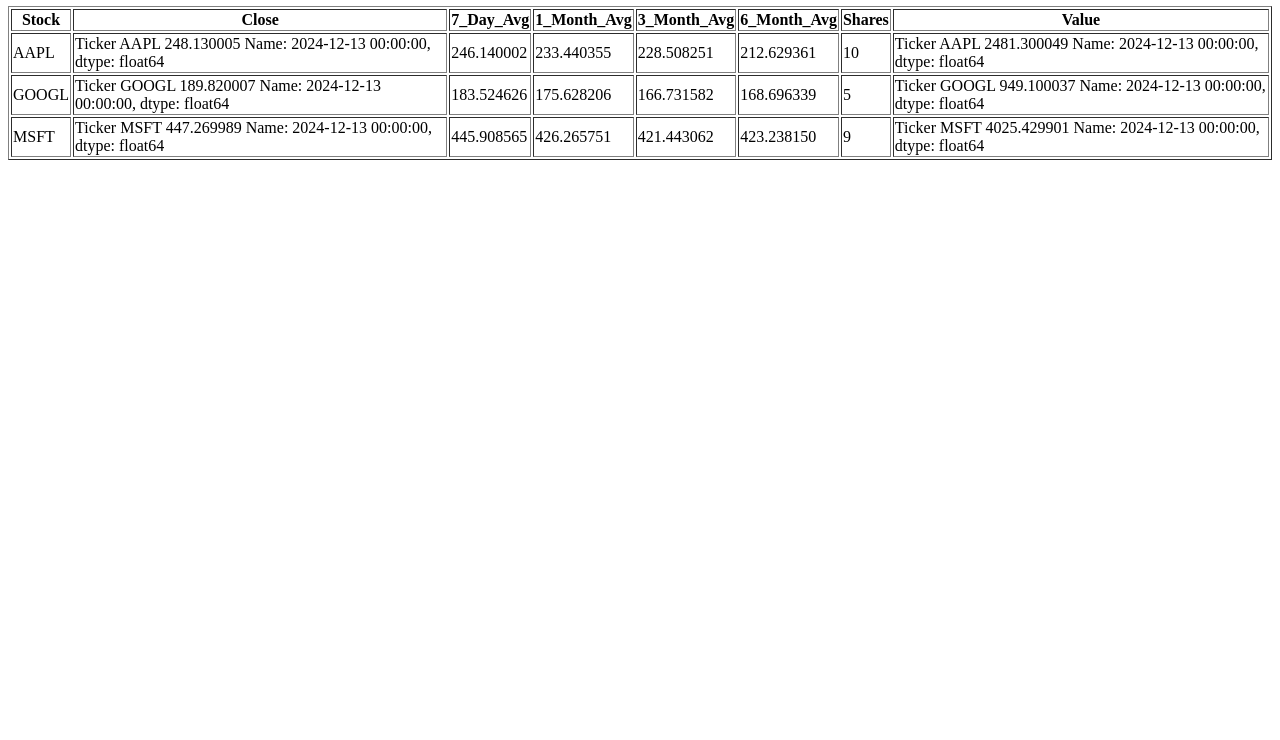
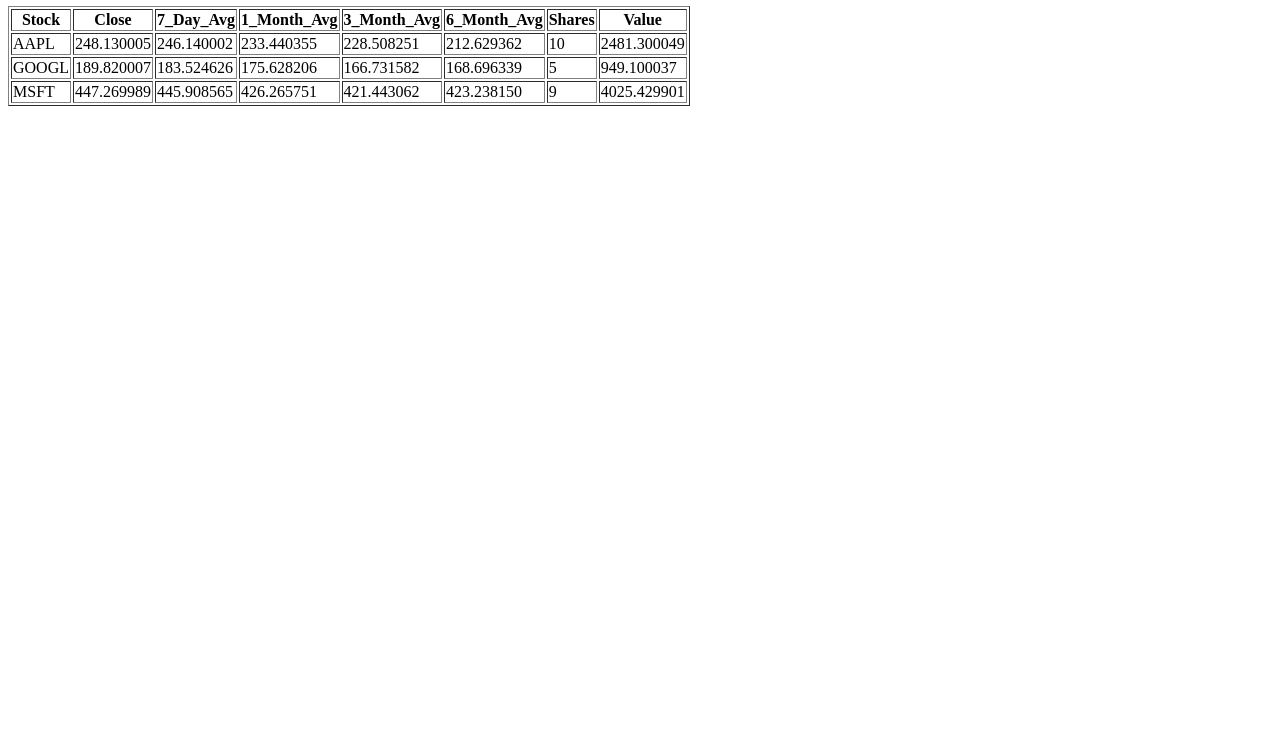
Before and after one commit to zainqadri/stonks, a plain HTML site: page index.html in a window 1280 px wide. Shown: the part 60-800 px from the top of the page. Drawn offline with Linux system fonts and the light colour scheme.

Commit message:
Update stock portfolio data

```diff
--- a/index.html
+++ b/index.html
@@ -14,45 +14,33 @@
   <tbody>
     <tr>
       <td>AAPL</td>
-      <td>Ticker
-AAPL    248.130005
-Name: 2024-12-13 00:00:00, dtype: float64</td>
+      <td>248.130005</td>
       <td>246.140002</td>
       <td>233.440355</td>
       <td>228.508251</td>
-      <td>212.629361</td>
+      <td>212.629362</td>
       <td>10</td>
-      <td>Ticker
-AAPL    2481.300049
-Name: 2024-12-13 00:00:00, dtype: float64</td>
+      <td>2481.300049</td>
     </tr>
     <tr>
       <td>GOOGL</td>
-      <td>Ticker
-GOOGL    189.820007
-Name: 2024-12-13 00:00:00, dtype: float64</td>
+      <td>189.820007</td>
       <td>183.524626</td>
       <td>175.628206</td>
       <td>166.731582</td>
       <td>168.696339</td>
       <td>5</td>
-      <td>Ticker
-GOOGL    949.100037
-Name: 2024-12-13 00:00:00, dtype: float64</td>
+      <td>949.100037</td>
     </tr>
     <tr>
       <td>MSFT</td>
-      <td>Ticker
-MSFT    447.269989
-Name: 2024-12-13 00:00:00, dtype: float64</td>
+      <td>447.269989</td>
       <td>445.908565</td>
       <td>426.265751</td>
       <td>421.443062</td>
       <td>423.238150</td>
       <td>9</td>
-      <td>Ticker
-MSFT    4025.429901
-Name: 2024-12-13 00:00:00, dtype: float64</td>
+      <td>4025.429901</td>
     </tr>
   </tbody>
 </table></body></html>
```
Also changed, not shown: 1 other file.
